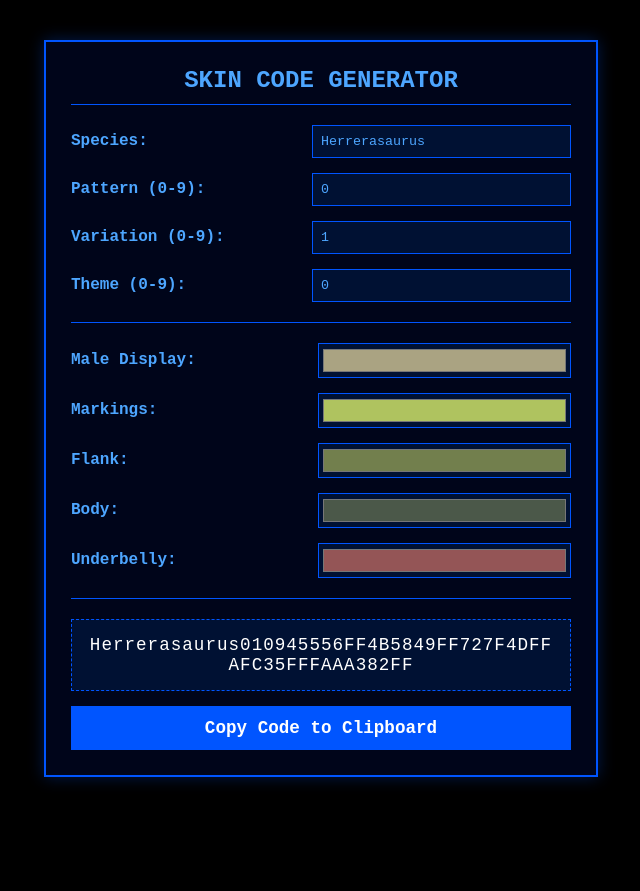
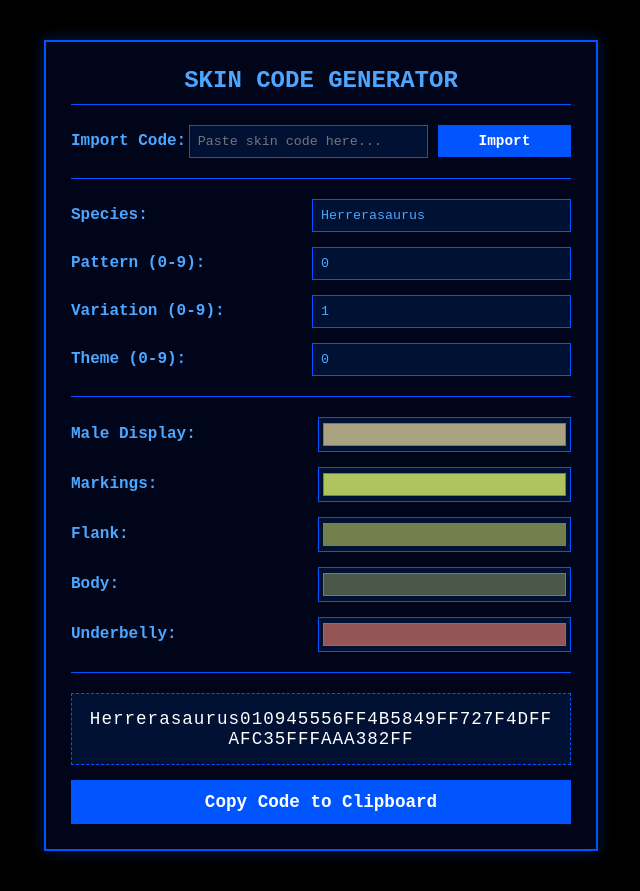
Before and after one commit to Ultr4Dev/dino-game, a plain HTML site: page index.html in a window 1280 px wide. Shown: the whole page, without its empty margins (319-959 px from the left). Before the commit the page ends 817 px from the top, so only its background shows below. Drawn offline with Linux system fonts and the light colour scheme.

Commit message:
Add import functionality for skin codes in the generator (#1)

```diff
--- a/index.html
+++ b/index.html
@@ -91,6 +91,14 @@
 <div class="container">
     <h2>SKIN CODE GENERATOR</h2>
 
+    <div class="form-group" style="margin-bottom: 20px;">
+        <label for="importInput" style="flex: 0.8;">Import Code:</label>
+        <input type="text" id="importInput" placeholder="Paste skin code here..." style="margin-right: 10px; flex: 1.5;">
+        <button id="importBtn" onclick="importCode()" style="width: auto; padding: 8px 15px; font-size: 0.9em; flex: 0.7;">Import</button>
+    </div>
+
+    <div class="divider"></div>
+
     <div class="form-group">
         <label for="species">Species:</label>
         <input type="text" id="species" value="Herrerasaurus">
@@ -172,6 +180,58 @@
         });
     }
 
+    function importCode() {
+        const importInput = document.getElementById('importInput');
+        const code = importInput.value.trim();
+
+        if (!code) {
+            alert("Please paste a skin code to import.");
+            return;
+        }
+
+        const L = code.length;
+        if (L < 44) {
+            alert("Invalid skin code. The code is too short.");
+            return;
+        }
+
+        const species = code.substring(0, L - 43);
+        const pattern = code.charAt(L - 43);
+        const variation = code.charAt(L - 42);
+        const theme = code.charAt(L - 41);
+
+        if (isNaN(pattern) || isNaN(variation) || isNaN(theme)) {
+            alert("Invalid skin code. Pattern, variation, and theme must be numeric digits.");
+            return;
+        }
+
+        const c5 = code.substring(L - 40, L - 32);
+        const c4 = code.substring(L - 32, L - 24);
+        const c3 = code.substring(L - 24, L - 16);
+        const c2 = code.substring(L - 16, L - 8);
+        const c1 = code.substring(L - 8, L);
+
+        const hexRegex = /^[0-9A-F]{8}$/i;
+        if (!hexRegex.test(c5) || !hexRegex.test(c4) || !hexRegex.test(c3) || !hexRegex.test(c2) || !hexRegex.test(c1)) {
+            alert("Invalid skin code. Color segments are malformed.");
+            return;
+        }
+
+        document.getElementById('species').value = species;
+        document.getElementById('pattern').value = pattern;
+        document.getElementById('variation').value = variation;
+        document.getElementById('theme').value = theme;
+
+        document.getElementById('color1').value = '#' + c1.substring(0, 6);
+        document.getElementById('color2').value = '#' + c2.substring(0, 6);
+        document.getElementById('color3').value = '#' + c3.substring(0, 6);
+        document.getElementById('color4').value = '#' + c4.substring(0, 6);
+        document.getElementById('color5').value = '#' + c5.substring(0, 6);
+
+        generateCode();
+        importInput.value = '';
+    }
+
     inputs.forEach(input => {
         input.addEventListener('input', generateCode);
     });
```
